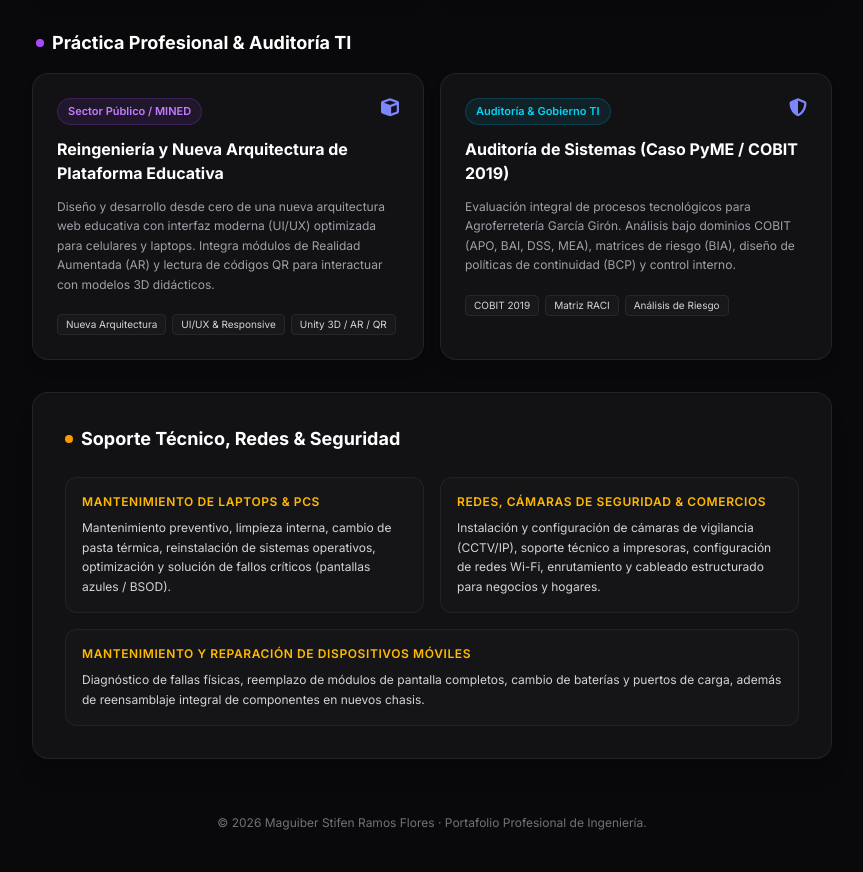
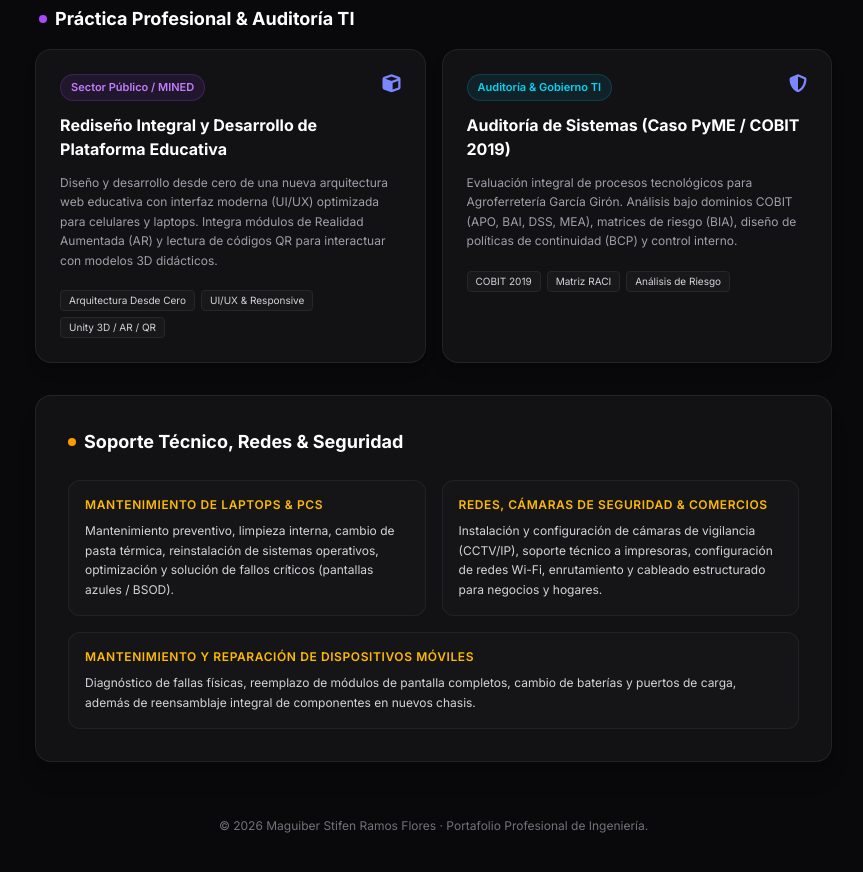
Before and after one commit to maxi300/maxi300.github.io, a plain HTML site: page index.html in a window 1280 px wide. Shown: the part 1301-2173 px from the top of the page, without its empty margins (416-1279 px from the left). Drawn offline with nearby package versions, Linux system fonts and the light colour scheme.

```diff
--- a/index.html
+++ b/index.html
@@ -1,4 +1,4 @@
-<!DOCTYPE html>
+¡<!DOCTYPE html>
 <html lang="es" class="dark scroll-smooth">
 <head>
     <meta charset="UTF-8">
@@ -278,12 +278,12 @@
                             <span class="text-[11px] font-semibold px-2.5 py-1 rounded-full bg-purple-500/10 text-purple-400 border border-purple-500/20">Sector Público / MINED</span>
                             <i class="fa-solid fa-cube text-indigo-400 text-lg shrink-0"></i>
                         </div>
-                        <h4 class="text-base font-bold text-white">Reingeniería y Nueva Arquitectura de Plataforma Educativa</h4>
+                        <h4 class="text-base font-bold text-white">Rediseño Integral y Desarrollo de Plataforma Educativa</h4>
                         <p class="text-xs text-zinc-400 leading-relaxed">
                             Diseño y desarrollo desde cero de una nueva arquitectura web educativa con interfaz moderna (UI/UX) optimizada para celulares y laptops. Integra módulos de Realidad Aumentada (AR) y lectura de códigos QR para interactuar con modelos 3D didácticos.
                         </p>
                         <div class="flex flex-wrap gap-1.5 pt-2">
-                            <span class="text-[10px] bg-zinc-900 border border-zinc-800 px-2 py-0.5 rounded text-zinc-300">Nueva Arquitectura</span>
+                            <span class="text-[10px] bg-zinc-900 border border-zinc-800 px-2 py-0.5 rounded text-zinc-300">Arquitectura Desde Cero</span>
                             <span class="text-[10px] bg-zinc-900 border border-zinc-800 px-2 py-0.5 rounded text-zinc-300">UI/UX & Responsive</span>
                             <span class="text-[10px] bg-zinc-900 border border-zinc-800 px-2 py-0.5 rounded text-zinc-300">Unity 3D / AR / QR</span>
                         </div>
```
